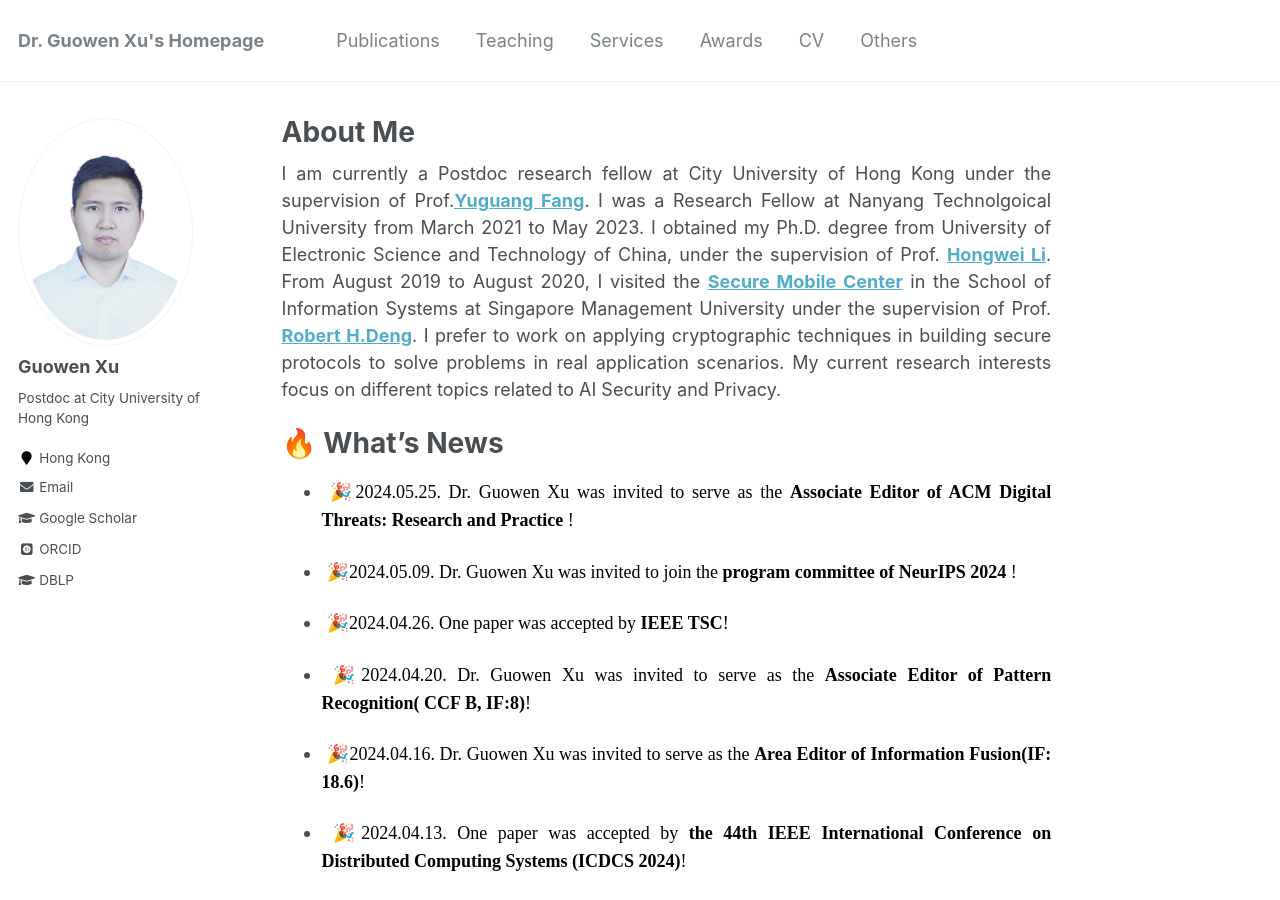
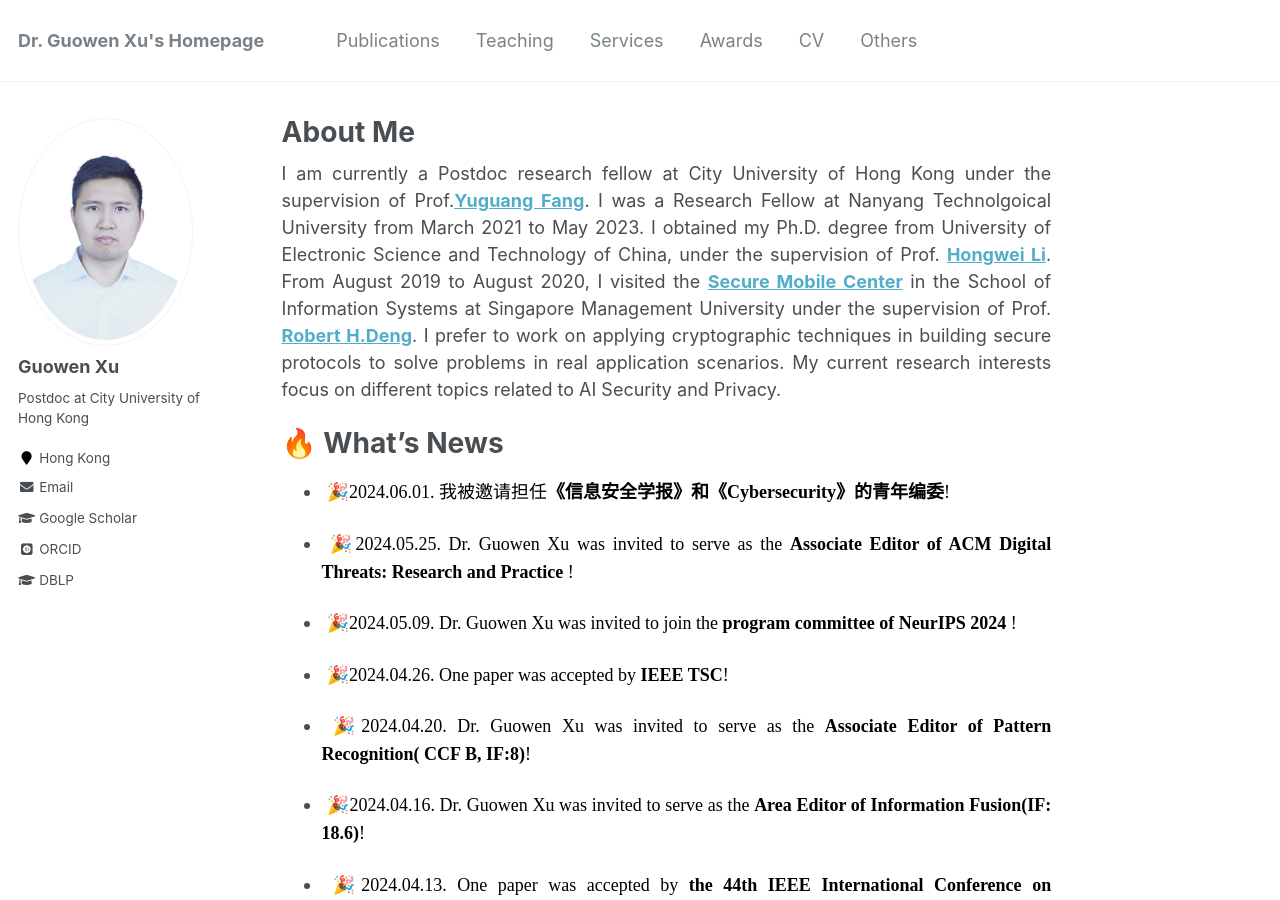
Before and after one commit to Guowen-xu/guowen-xu.github.io, a Jekyll site: the page built from _pages/about.md, in a window 1280 px wide and 900 px high. Built offline with Jekyll 4.4.1, drawn with Linux system fonts in a browser that asks for light colours; some web fonts are replaced.

Commit message:
Update about.md

```diff
--- a/_pages/about.md
+++ b/_pages/about.md
@@ -15,6 +15,7 @@ redirect_from:
 
   🔥 What's News
 ======
+-  <p align="justify">&nbsp;🎉<font face="Times New Roman" color=black size=4>2024.06.01.  我被邀请担任<b>《信息安全学报》和《Cybersecurity》的青年编委</b>!</font></p>
 -  <p align="justify">&nbsp;🎉<font face="Times New Roman" color=black size=4>2024.05.25.  Dr. Guowen Xu was invited to serve as the <b>Associate Editor of   ACM Digital Threats: Research and Practice </b>!</font></p>
 -  <p align="justify">&nbsp;🎉<font face="Times New Roman" color=black size=4>2024.05.09.  Dr. Guowen Xu was invited to join the <b>program committee of NeurIPS 2024 </b>!</font></p>
 -    <p align="justify">&nbsp;🎉<font face="Times New Roman" color=black size=4>2024.04.26.  One paper was accepted by <b>IEEE TSC</b>!</font></p>
```
